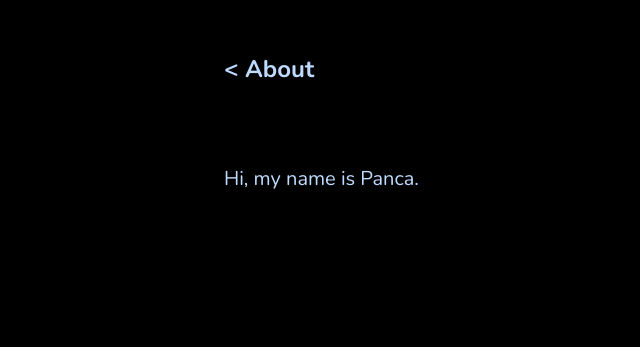
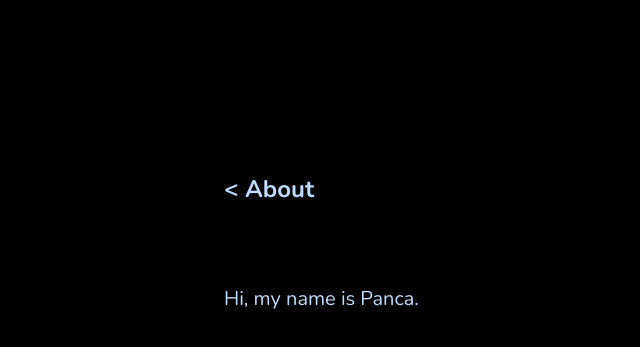
Before and after one commit to pancatime/website, a Next.js app: page /about in a window 1280 px wide. Shown: the part 163-510 px from the top of the page, without its empty margins (72-712 px from the left). Built offline with nearby package versions, Linux system fonts and the light colour scheme.

Commit message:
Small fix

```diff
--- a/app/about/page.tsx
+++ b/app/about/page.tsx
@@ -3,7 +3,7 @@ import Navigation from "@/components/navigation";
 export default function About() {
   return (
     <div className="max-w-[720px] m-auto p-4 box-border">
-      <header className="mt-50">
+      <header className="mt-80">
         <Navigation navItems={[ { href: "/", title: "< About" }, ]}/>
       </header>
       <main className="mt-20">
--- a/app/blog/page.tsx
+++ b/app/blog/page.tsx
@@ -7,7 +7,7 @@ export default async function Blog() {
 
   return (
     <div className="max-w-[720px] m-auto p-4 box-border">
-      <header className="mt-50 ">
+      <header className="mt-80 ">
         <Navigation navItems={[ { href: "/", title: "< Blog" }, ]}/>
       </header>
       <main className="mt-20">
```
